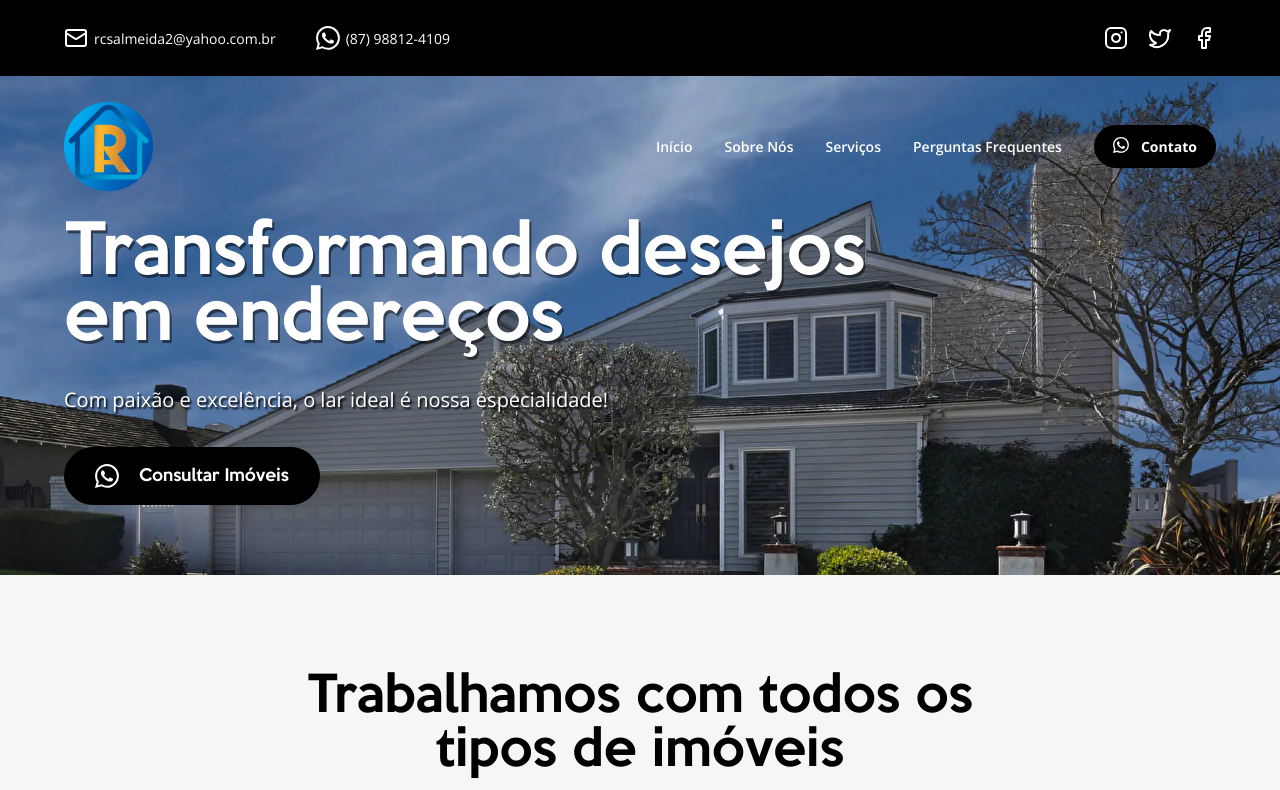
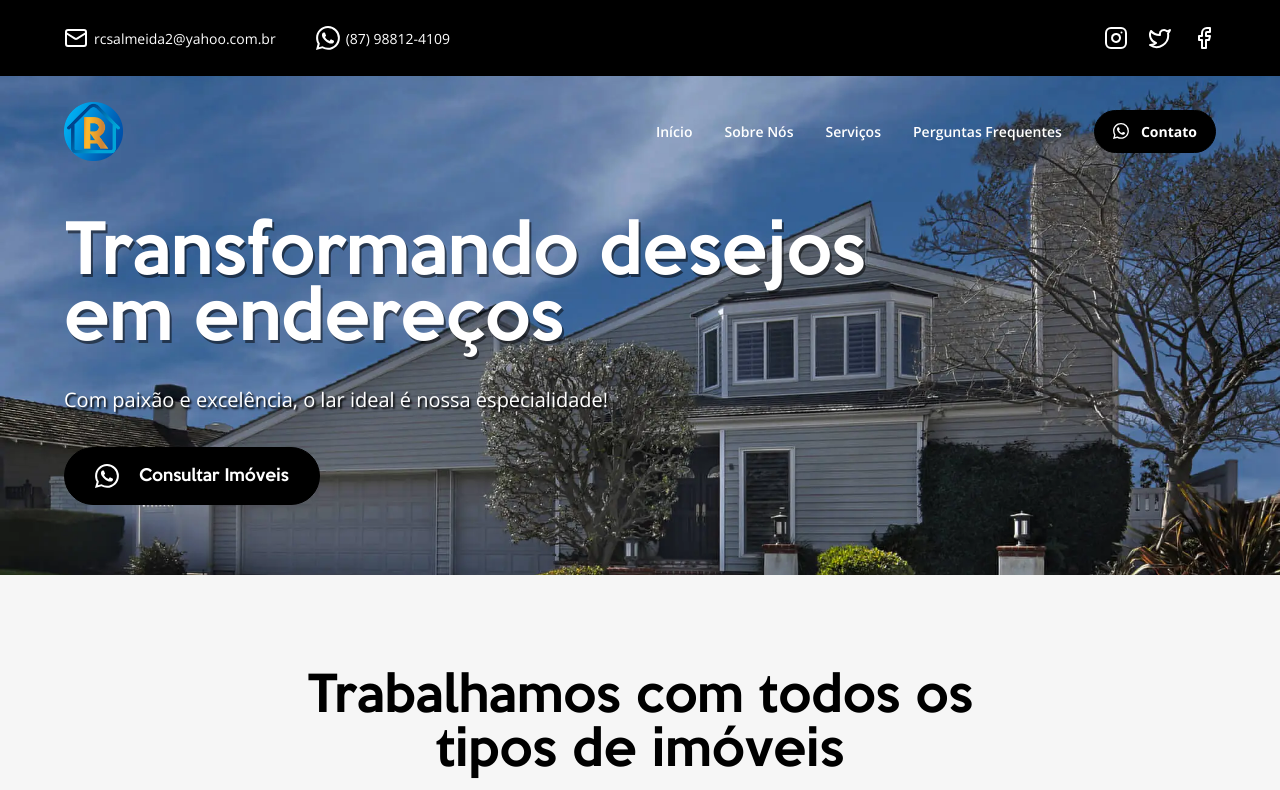
Before and after one commit to EdisonMatos/Landpage-Rita-Almeida, a React (Vite) app: page / in a window 1280 px wide. Shown: the top 790 px of the page. Built offline with nearby package versions, Linux system fonts and the light colour scheme.

Commit message:
fix: Ajusta o espaço entre a Navbar e a Hero

```diff
--- a/src/components/sections/NavbarSection.jsx
+++ b/src/components/sections/NavbarSection.jsx
@@ -107,7 +107,7 @@ export default function NavbarSection() {
               className={`${
                 scrolling
                   ? "w-[25%] max-w-[30%] tablet1:w-[20%] tablet2:max-w-[40%] desktop1:w-[15%] desktop3:w-[10%] transition-all duration-1000"
-                  : "my-[10px] w-[20%] tablet1:w-[15%] desktop1:w-[15%] transition-colors duration-1000 "
+                  : "my-[10px] w-[20%] phone3:max-w-[15%] tablet1:w-[10%] desktop1:max-w-[15%] transition-colors duration-1000 "
               } tablet3:mb-0`}
             />
           </ScrollLink>
```
